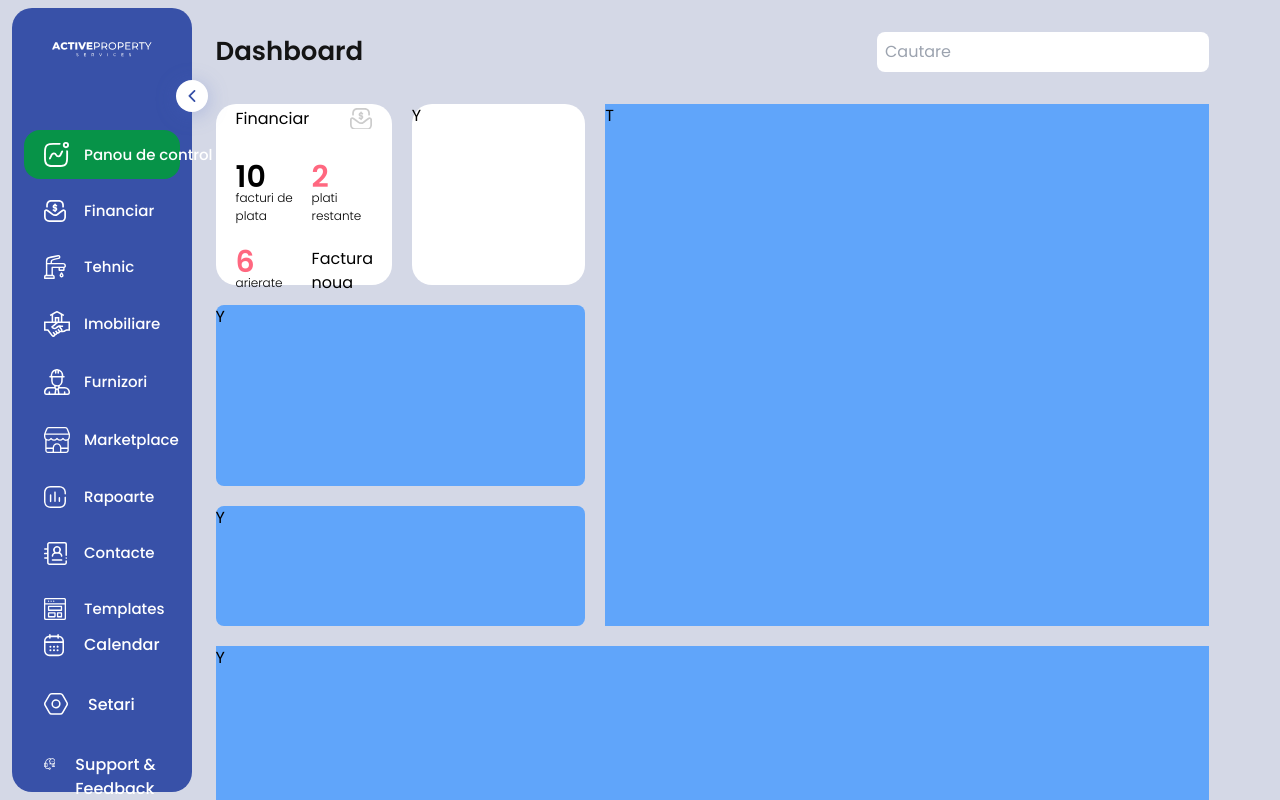
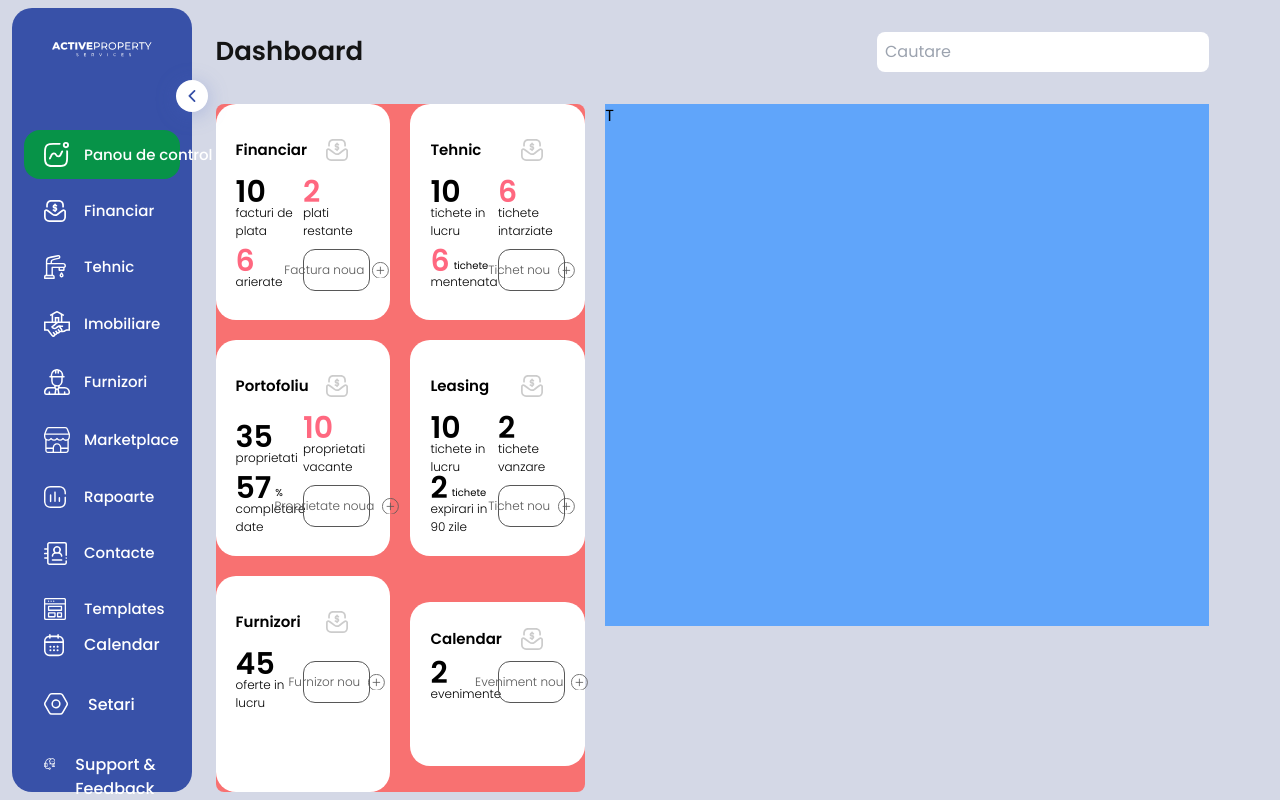
Before and after one commit to GeluHorotan/active-property-services, a Next.js app: page / in a window 1280 px wide. Shown: the top 800 px of the page. Built offline with nearby package versions, Linux system fonts and the light colour scheme.

Commit message:
feat: create helper className merging function

```diff
--- a/app/page.tsx
+++ b/app/page.tsx
@@ -3,7 +3,7 @@ import QuickActionData from '@ro/QuickActionData.json';
 
 export default function Home() {
   const { cards } = QuickActionData;
-  console.log(cards);
+
   return (
     <div className="flex flex-col gap-8 mt-6">
       <div className="flex  justify-between  ">
@@ -12,16 +12,13 @@ export default function Home() {
       </div>
 
       <div className=" w-full h-full grid grid-cols-13  gap-5">
-        <div className=" col-span-5  ">
-          <div className="flex items-center flex-wrap gap-5 ">
-            <div className=" w-full h-[181px]  rounded-lg flex items-center justify-between gap-5">
+        <div className=" col-span-5 ">
+          <div className="flex items-center gap-5 ">
+            <div className=" w-full bg-red-400 rounded-lg grid grid-cols-2 grid-rows-3 items-center justify-between gap-5">
               {cards.map((card, i) => {
                 return <QuickAction key={i} card={card}></QuickAction>;
               })}
-              <div className="w-1/2 h-full bg-white rounded-[20px]">Y</div>
             </div>
-            <div className="w-full h-[181px] bg-blue-400 rounded-lg">Y</div>
-            <div className=" w-full h-[120px] bg-blue-400 rounded-lg">Y</div>
           </div>
         </div>
         <div className=" h-[522px] bg-blue-400 col-span-8">T</div>
--- /dev/null
+++ b/components/Button.tsx
@@ -0,0 +1,25 @@
+import { cn } from '@lib/cn';
+import { FC } from 'react';
+
+interface IButton {
+  className?: string;
+  children: React.ReactNode;
+  icon?: React.ReactNode;
+}
+
+const Button: FC<IButton> = ({ className, children, icon }) => {
+  return (
+    <button
+      type="button"
+      className={cn(
+        'font-light  text-[12px] gap-2 text-custom_gray-700 border py-[11.4px] items-center justify-center px-[18.5px] flex whitespace-nowrap border-custom_gray-700 rounded-xl',
+        className
+      )}
+    >
+      {children}
+      <div className="h-full ">{icon}</div>
+    </button>
+  );
+};
+
+export default Button;
--- a/components/QuickAction.tsx
+++ b/components/QuickAction.tsx
@@ -1,25 +1,28 @@
 import { FC } from 'react';
 import IconFinder from './svgs/icons/IconFinder';
+import Button from '@components/Button';
 
 interface IQuickAction {
   card: any;
 }
 
 const QuickAction: FC<IQuickAction> = ({ card }) => {
-  console.log(card);
   return (
-    <div className="w-1/2 h-full p-5  bg-white rounded-[20px] flex items-center justify-center">
-      <div className="w-full  grid grid-cols-2 grid-rows-3 gap-4 items-center">
-        <div>{card?.title}</div>
+    <div className="w-full h-max  pb-5 px-5 pt-4  bg-white rounded-[20px] flex items-center justify-center">
+      <div className={`w-full  grid grid-cols-12 grid-rows-3  items-center `}>
+        <div className="w-full flex justify-between col-span-10">
+          <h6 className="font-semibold">{card?.title}</h6>
           <div className=" justify-end flex ">
             <IconFinder
               name={card?.iconName}
               className="fill-[#ccc]"
             ></IconFinder>
           </div>
+        </div>
         {card?.entries.map((entry: any, i: number) => {
           return (
-            <div key={i} className="flex flex-col items-start ">
+            <div key={i} className="flex flex-col col-span-6 items-start  ">
+              <div className="flex gap-1 ">
                 <h6
                   className={`font-semibold text-[30px] leading-6 ${
                     entry.highlight
@@ -29,11 +32,24 @@ const QuickAction: FC<IQuickAction> = ({ card }) => {
                 >
                   {entry.data_number}
                 </h6>
-              <p className="font-light text-[12px]">{entry.data_desc}</p>
+                {entry.data_unit && (
+                  <div className="font-regular text-[10px]   self-end">
+                    {entry.data_unit}
+                  </div>
+                )}
+              </div>
+
+              <p className="font-light text-[12px] ">{entry.data_desc}</p>
             </div>
           );
         })}
-        <div>{card?.action_name}</div>
+
+        <Button
+          className="col-span-6 w-full "
+          icon={<IconFinder name={'Plus'} />}
+        >
+          {card?.action_name}
+        </Button>
       </div>
     </div>
   );
--- a/components/svgs/icons/IconFinder.tsx
+++ b/components/svgs/icons/IconFinder.tsx
@@ -13,6 +13,7 @@ import SettingsIcon from '@icons/SettingsIcon';
 import SupportIcon from '@icons/SupportIcon';
 import ArrowToRightIcon from '@icons/ArrowToRightIcon';
 import ArrowToLeftIcon from '@icons/ArrowToLeftIcon';
+import PlusIcons from './PlusIcons';
 
 interface IIconFinder {
   name: string;
@@ -36,6 +37,7 @@ const IconFinder: FC<IIconFinder> = ({ name, size, className }) => {
     Support: <SupportIcon size={size} className={className} />,
     ArrowToRight: <ArrowToRightIcon size={size} className={className} />,
     ArrowToLeft: <ArrowToLeftIcon size={size} className={className} />,
+    Plus: <PlusIcons size={size} className={className} />,
   };
 
   return icons[name];
--- /dev/null
+++ b/components/svgs/icons/PlusIcons.tsx
@@ -0,0 +1,50 @@
+import { IIcon } from '@types/IIcon';
+import { FC } from 'react';
+
+const PlusIcons: FC<IIcon> = ({ size, className }) => {
+  return (
+    <svg
+      xmlns="http://www.w3.org/2000/svg"
+      width="16.8"
+      height="16.8"
+      viewBox="0 0 16.8 16.8"
+    >
+      <g id="add-circle-outline" transform="translate(0.4 0.4)">
+        <path
+          id="Path_120"
+          data-name="Path 120"
+          d="M20.5,12.5a8,8,0,1,0-8,8A8,8,0,0,0,20.5,12.5Z"
+          transform="translate(-4.5 -4.5)"
+          fill="none"
+          stroke="#575757"
+          stroke-miterlimit="10"
+          stroke-width="0.8"
+        />
+        <path
+          id="Path_121"
+          data-name="Path 121"
+          d="M18,12.375v6.667"
+          transform="translate(-10 -7.708)"
+          fill="none"
+          stroke="#575757"
+          stroke-linecap="round"
+          stroke-linejoin="round"
+          stroke-width="0.8"
+        />
+        <path
+          id="Path_122"
+          data-name="Path 122"
+          d="M19.042,18H12.375"
+          transform="translate(-7.708 -10)"
+          fill="none"
+          stroke="#575757"
+          stroke-linecap="round"
+          stroke-linejoin="round"
+          stroke-width="0.8"
+        />
+      </g>
+    </svg>
+  );
+};
+
+export default PlusIcons;
--- /dev/null
+++ b/lib/cn.ts
@@ -0,0 +1,6 @@
+import clsx, { ClassValue } from 'clsx';
+import { twMerge } from 'tailwind-merge';
+
+export function cn(...inputs: ClassValue[]) {
+  return twMerge(clsx(inputs));
+}
--- a/locale/ro/QuickActionData.json
+++ b/locale/ro/QuickActionData.json
@@ -20,6 +20,91 @@
         }
       ],
       "action_name": "Factura noua"
+    },
+    {
+      "title": "Tehnic",
+      "iconName": "Money",
+      "entries": [
+        {
+          "data_number": 10,
+          "data_desc": "tichete in lucru"
+        },
+        {
+          "data_number": 6,
+          "data_desc": "tichete intarziate",
+          "highlight": true
+        },
+        {
+          "data_number": 6,
+          "data_unit": "tichete",
+          "data_desc": "mentenata",
+          "highlight": true
+        }
+      ],
+      "action_name": "Tichet nou"
+    },
+    {
+      "title": "Portofoliu",
+      "iconName": "Money",
+      "entries": [
+        {
+          "data_number": 35,
+          "data_desc": "proprietati"
+        },
+        {
+          "data_number": 10,
+          "data_desc": "proprietati vacante",
+          "highlight": true
+        },
+        {
+          "data_number": 57,
+          "data_unit": "%",
+          "data_desc": "completare date"
+        }
+      ],
+      "action_name": "Proprietate noua"
+    },
+    {
+      "title": "Leasing",
+      "iconName": "Money",
+      "entries": [
+        {
+          "data_number": 10,
+          "data_desc": "tichete in lucru"
+        },
+        {
+          "data_number": 2,
+          "data_desc": "tichete vanzare"
+        },
+        {
+          "data_number": 2,
+          "data_unit": "tichete",
+          "data_desc": "expirari in 90 zile"
+        }
+      ],
+      "action_name": "Tichet nou"
+    },
+    {
+      "title": "Furnizori",
+      "iconName": "Money",
+      "entries": [
+        {
+          "data_number": 45,
+          "data_desc": "oferte in lucru"
+        }
+      ],
+      "action_name": "Furnizor nou"
+    },
+    {
+      "title": "Calendar",
+      "iconName": "Money",
+      "entries": [
+        {
+          "data_number": 2,
+          "data_desc": "evenimente"
+        }
+      ],
+      "action_name": "Eveniment nou"
     }
   ]
 }
--- a/package.json
+++ b/package.json
@@ -18,12 +18,14 @@
   "dependencies": {
     "@commitlint/cli": "^17.7.2",
     "@commitlint/config-conventional": "^17.7.0",
+    "clsx": "^2.0.0",
     "cross-env": "^7.0.3",
     "husky": "^8.0.3",
     "next": "13.5.4",
     "prettier": "^3.0.3",
     "react": "^18",
-    "react-dom": "^18"
+    "react-dom": "^18",
+    "tailwind-merge": "^1.14.0"
   },
   "devDependencies": {
     "@types/node": "^20",
```
Also changed, not shown: 1 other file (tests, documents, lock files or other folders). Lines whose indentation alone changed are shown as unchanged.
